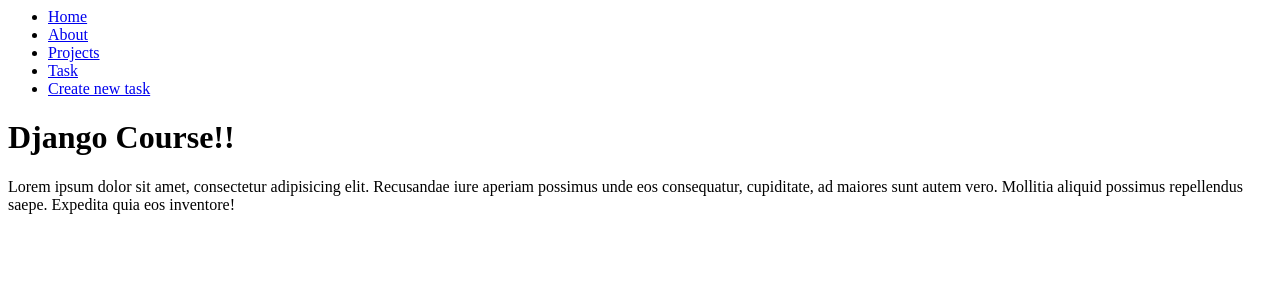
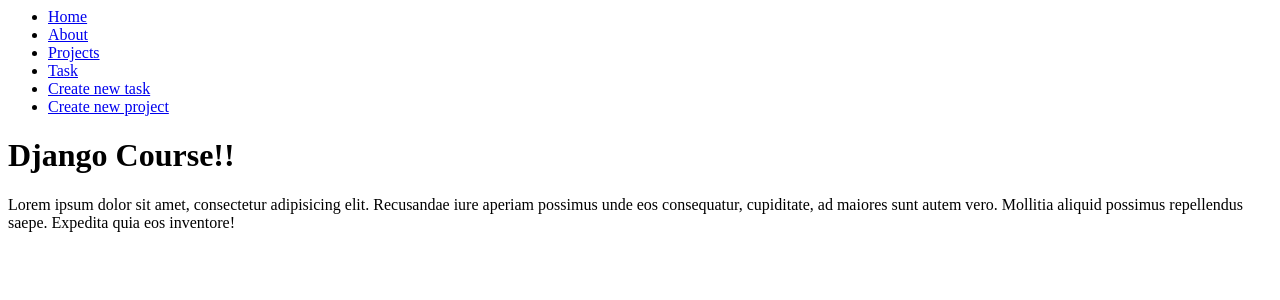
Before and after one commit to IDGS-901-17001740/djangoproject, a Django app: page / in a window 1280 px wide. Shown: the top 300 px of the page. Run offline with Django 5.2, Linux system fonts and the light colour scheme.

Commit message:
Ya porfavor

```diff
--- a/myapp/forms.py
+++ b/myapp/forms.py
@@ -3,3 +3,6 @@
 class CreateNewTask(forms.Form):
     title = forms.CharField(label= "Titulo de tarea", max_length=200)
     description = forms.CharField(label= "Descripcion de la tarea",widget= forms.Textarea)
+
+class CreateNewProject(forms.Form):
+    name = forms.CharField(label= "Nombre del proyecto", max_length=200)
--- a/myapp/templates/layouts/base.html
+++ b/myapp/templates/layouts/base.html
@@ -2,9 +2,10 @@
     <ul>
         <li><a href="/">Home</a></li>
         <li><a href="/about">About</a></li>
-        <li><a href="/projects">Projects</a></li>
-        <li><a href="/tasks">Task</a></li>
-        <li><a href="/create_task">Create new task</a></li>
+        <li><a href="/projects/projects">Projects</a></li>
+        <li><a href="/tasks/tasks">Task</a></li>
+        <li><a href="/tasks/create_task">Create new task</a></li>
+        <li><a href="/projects/create_project">Create new project</a></li>
     </ul>
 </nav>
 
--- a/myapp/urls.py
+++ b/myapp/urls.py
@@ -6,7 +6,8 @@
     path('about/', views.about),
     #?Params en la url
     path('hello/<str:username>', views.hello),
-    path('projects/', views.projects),
-    path('tasks/', views.task),
-    path('create_task/', views.create_Task),
+    path('projects/projects/', views.projects),
+    path('tasks/tasks/', views.task),
+    path('tasks/create_task/', views.create_Task),
+    path('projects/create_project', views.create_project)
 ]
--- a/myapp/views.py
+++ b/myapp/views.py
@@ -2,7 +2,7 @@
 from django.http import HttpResponse
 from .models import Project, Task
 from django.shortcuts import render, redirect
-from .forms import CreateNewTask
+from .forms import CreateNewTask, CreateNewProject
 # Create your views here.
 def index(request):
     title = 'Django Course!!'
@@ -20,18 +20,26 @@
 
 def projects(request):
     projects = list(Project.objects.values())
-    return render(request, 'projects.html', {'projects': projects})
+    return render(request, 'projects/projects.html', {'projects': projects})
 
 def task(request):
     tasks = Task.objects.all()
-    return render(request, 'tasks.html',{'tasks' : tasks})
+    return render(request, 'tasks/tasks.html',{'tasks' : tasks})
 
 def create_Task(request):
     if request.method == 'GET':
         # SHOW INTERFACE
-        return render(request, 'create_task.html', {'form': CreateNewTask()})
+        return render(request, 'tasks/create_task.html', {'form': CreateNewTask()})
     else:
         title = request.POST['title']
         description = request.POST['description']
         Task.objects.create(title = title, description = description, project_id = 2)
-        return redirect('/tasks/')
+        return redirect('/tasks/tasks/')
+
+def create_project(request):
+    if request.method == 'GET':
+        return render(request,'projects/create_project.html', {'form' : CreateNewProject})
+    else:
+        name = request.POST['name']
+        Project.objects.create(name = name)
+        return redirect('/projects/projects/')
```
Also changed, not shown: myapp/templates/projects/create_project.html (added, +11 -0 lines), db.sqlite3, myapp/templates/projects/projects.html (renamed from myapp/templates/projects.html), myapp/templates/tasks/create_task.html (renamed from myapp/templates/create_task.html), myapp/templates/tasks/tasks.html (renamed from myapp/templates/tasks.html).
